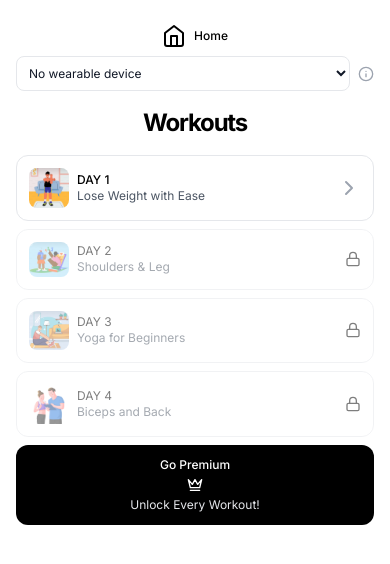
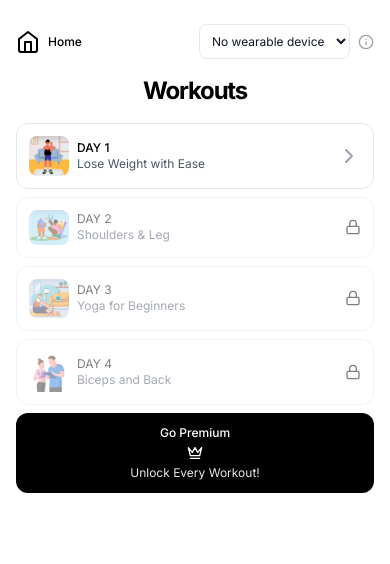
Before and after one commit to romanvieito/gym-feedback-ai-9-4, a Next.js app: page / in a window 390 px wide. Shown: the top 564 px of the page. Built offline with nearby package versions, Linux system fonts and the light colour scheme.

Commit message:
top header mobile

```diff
--- a/app/page.tsx
+++ b/app/page.tsx
@@ -60,7 +60,7 @@ export default function Home() {
     <main className="min-h-screen p-2 flex flex-col items-center bg-white dark:bg-black">
       {!showApp ? (
         <div className="w-full max-w-4xl px-2 sm:px-4 pt-4 sm:pt-8">
-          <div className="flex flex-col sm:flex-row justify-between items-center mb-4 sm:mb-5 gap-2 sm:gap-0">
+          <div className="flex flex-row justify-between items-center mb-4 sm:mb-5 w-full">
             <Link
               href="https://24up.fit"
               className="text-xs sm:text-sm hover:text-gray-600 flex items-center gap-2 font-medium"
@@ -81,12 +81,12 @@ export default function Home() {
               </svg>
               Home
             </Link>
-            <div className="flex items-center gap-2 w-full sm:w-auto">
+            <div className="flex items-center gap-2">
               <select
                 id="wearable-select"
                 value={selectedWearable}
                 onChange={(e) => handleWearableChange(e.target.value)}
-                className="w-full sm:w-auto text-xs sm:text-sm p-2 rounded-lg border border-gray-200 dark:border-gray-800 bg-white dark:bg-black text-gray-900 dark:text-gray-100 focus:ring-2 focus:ring-black dark:focus:ring-white focus:border-transparent"
+                className="text-xs sm:text-sm p-2 rounded-lg border border-gray-200 dark:border-gray-800 bg-white dark:bg-black text-gray-900 dark:text-gray-100 focus:ring-2 focus:ring-black dark:focus:ring-white focus:border-transparent"
               >
                 {wearables.map((wearable) => (
                   <option key={wearable.id} value={wearable.id}>
```
